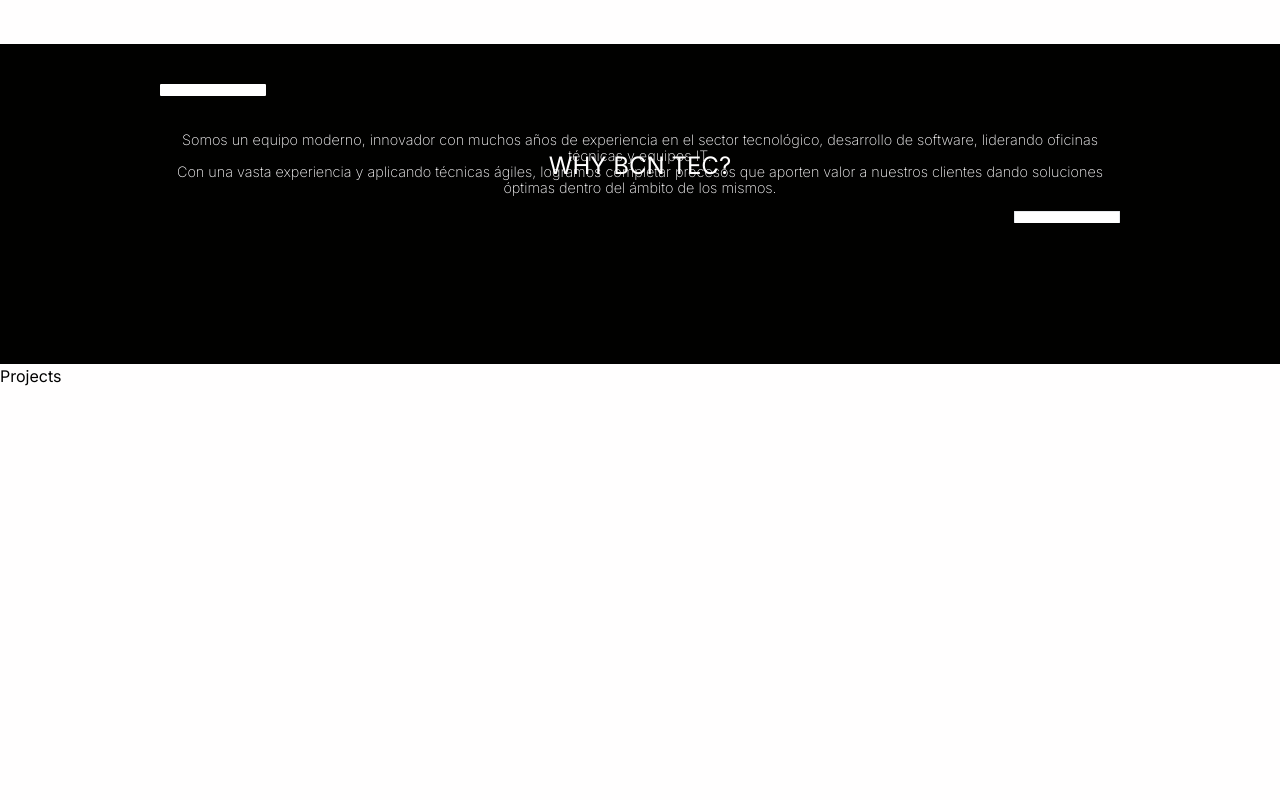
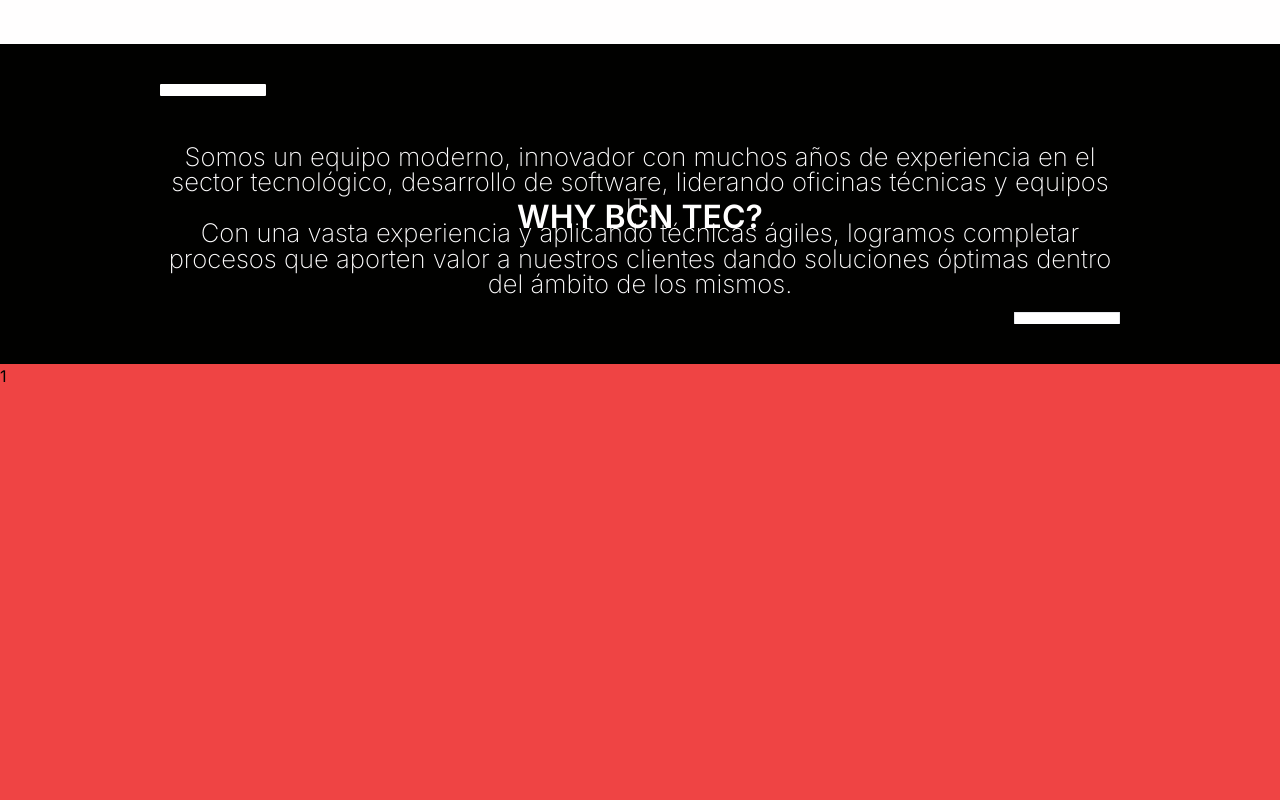
Before and after one commit to ramiroAlvarez9/bcn-tec-frontend, a Next.js app: page / in a window 1280 px wide. Shown: the part 520-1320 px from the top of the page. Built offline with nearby package versions, Linux system fonts and the light colour scheme.

Commit message:
implementando animacion en projects

```diff
--- a/package.json
+++ b/package.json
@@ -9,12 +9,14 @@
     "lint": "next lint"
   },
   "dependencies": {
+    "@gsap/react": "^2.1.1",
     "hamburger-react": "^2.5.0",
     "lottie-react": "^2.4.0",
     "next": "14.2.3",
     "react": "^18",
     "react-dom": "^18",
     "sass": "^1.77.1",
+    "styled-components": "^6.1.11",
     "yarn": "^1.22.22"
   },
   "devDependencies": {
--- /dev/null
+++ b/src/app/components/Carousel.tsx
@@ -0,0 +1,47 @@
+"use client";
+import { useRef } from "react";
+import useIsomorphicLayoutEffect from "@/helpers/useIsomorphicLayoutEffect";
+import { NextPage } from "next";
+import gsap from "gsap";
+import { ScrollTrigger } from "gsap/dist/ScrollTrigger";
+
+interface Props {}
+
+if (typeof window !== 'undefined') {
+  gsap.registerPlugin(ScrollTrigger);
+}
+
+const Carousel: NextPage<Props> = ({}) => {
+  const horizontalSection = useRef<any>();
+
+  useIsomorphicLayoutEffect(() => {
+    const ctx = gsap.context(() => {
+      const slides = gsap.utils.toArray(".horizontal-panel");
+      gsap.to(slides, {
+        xPercent: -100 * (slides.length - 1),
+        ease: "none",
+        scrollTrigger: {
+          trigger: horizontalSection.current,
+          pin: true,
+          start: "top top",
+          end: "+=100%",
+          //markers: true,
+          scrub: 0.5,
+        },
+      });
+    }, horizontalSection);
+    return () => ctx.revert();
+  }, []);
+
+  return (
+    <>
+      <section className="horizontal-section" ref={horizontalSection}>
+        <div className="horizontal-panel red    tw-bg-red-500" > 1 </div>
+        <div className="horizontal-panel purple tw-bg-green-500 "> 2 </div>
+        <div className="horizontal-panel green  tw-bg-blue-500 "> 3 </div>
+      </section>
+    </>
+  );
+};
+
+export default Carousel;
--- a/src/app/globals.scss
+++ b/src/app/globals.scss
@@ -13,6 +13,9 @@
         (width and height for all views, colors and background colors)
     --
 */
+
+
+
 //menu section slide
 .slide {
     font-weight: 350;
@@ -94,6 +97,7 @@
                 z-index: 2;
                 top: 45%;
                 font-size: 1.5rem;
+                font-weight: 600;
             }
 
             .about__paragraph {
@@ -109,19 +113,35 @@
 #projects {
     background-color: $white;
     color: $black;
-    height: 70vh;
+    height: 100vh;
     width: 100vw;
+    .horizontal-section {
+        display: flex;
+        height: 100%;
+        width: 100%;
+        overflow: hidden;
+        .horizontal-panel{
+            width: 100%;
+            height: 100%;
+            flex: 1 0 100%;
+            overflow: hidden;
+        }
+    }
+
 }
 
 #lets-talk {
     background-color: $black;
     color: $white;
+    margin-top: 100vh;
     height: 20vh;
     width: 100vw;
+
 
     .lets-talk__container {
 
         border-bottom: solid 1px white;
+
         .lets-talk__title {
             font-weight: 100;
             font-size: 3rem;
@@ -137,3 +157,62 @@
     height: auto;
     width: 100vw;
 }
+
+//tablets
+@media (min-width: 768px) {
+
+
+    //about section
+    #about {
+        .about__container {
+            .line__container {
+                .line {}
+            }
+
+            .about__text--container {
+
+                .about__title {
+                    font-size: 2.1rem;
+
+                }
+
+                .about__paragraph {
+                    font-size: 1.3rem;
+                    line-height: 1.5rem;
+                }
+            }
+        }
+    }
+}
+
+//tablets
+@media (min-width: 1200px) {
+
+
+    //about section
+    #about {
+        .about__container {
+            max-width: 1200px;
+
+            .line__container {
+                .line {}
+            }
+
+            .about__text--container {
+
+                .about__title {
+                    font-size: 2rem;
+
+                }
+
+                .about__paragraph {
+                    font-size: 1.6rem;
+                    line-height: 1.6rem;
+                }
+            }
+        }
+    }
+
+
+
+}
--- a/src/app/pages/lets-talk.tsx
+++ b/src/app/pages/lets-talk.tsx
@@ -10,12 +10,13 @@
         id="lets-talk"
         className="tw-flex tw-flex-col tw-items-center tw-justify-center"
       >
-        <div className=" lets-talk__container tw-w-4/5 tw-h-1/2 tw-flex tw-justify-start tw-items-center  ">
+        <div className=" lets-talk__container tw-w-4/5 tw-h-1/2 tw-flex tw-justify-start tw-items-center">
           <h3 className="lets-talk__title">
             <a href="https://www.google.com" target="_blank">
               Let's talk!
             </a>
           </h3>
+
           <a href="https://www.google.com" target="_blank">
             <Image
               src={arrowTopRight}
--- a/src/app/pages/projects.tsx
+++ b/src/app/pages/projects.tsx
@@ -1,11 +1,15 @@
 import { NextPage } from "next";
-
+import Carousel from "../components/Carousel";
 interface Props {}
 
 const Projects: NextPage<Props> = ({}) => {
   return (
     <>
-      <main id="projects">Projects</main>
+      <main id="projects">
+
+      < Carousel />
+
+      </main>
     </>
   );
 };
--- /dev/null
+++ b/src/helpers/useIsomorphicLayoutEffect.tsx
@@ -0,0 +1,6 @@
+import { useEffect, useLayoutEffect } from 'react';
+
+const useIsomorphicLayoutEffect =
+  typeof window !== 'undefined' ? useLayoutEffect : useEffect;
+
+export default useIsomorphicLayoutEffect;
```
Also changed, not shown: 1 other file (tests, documents, lock files or other folders).
